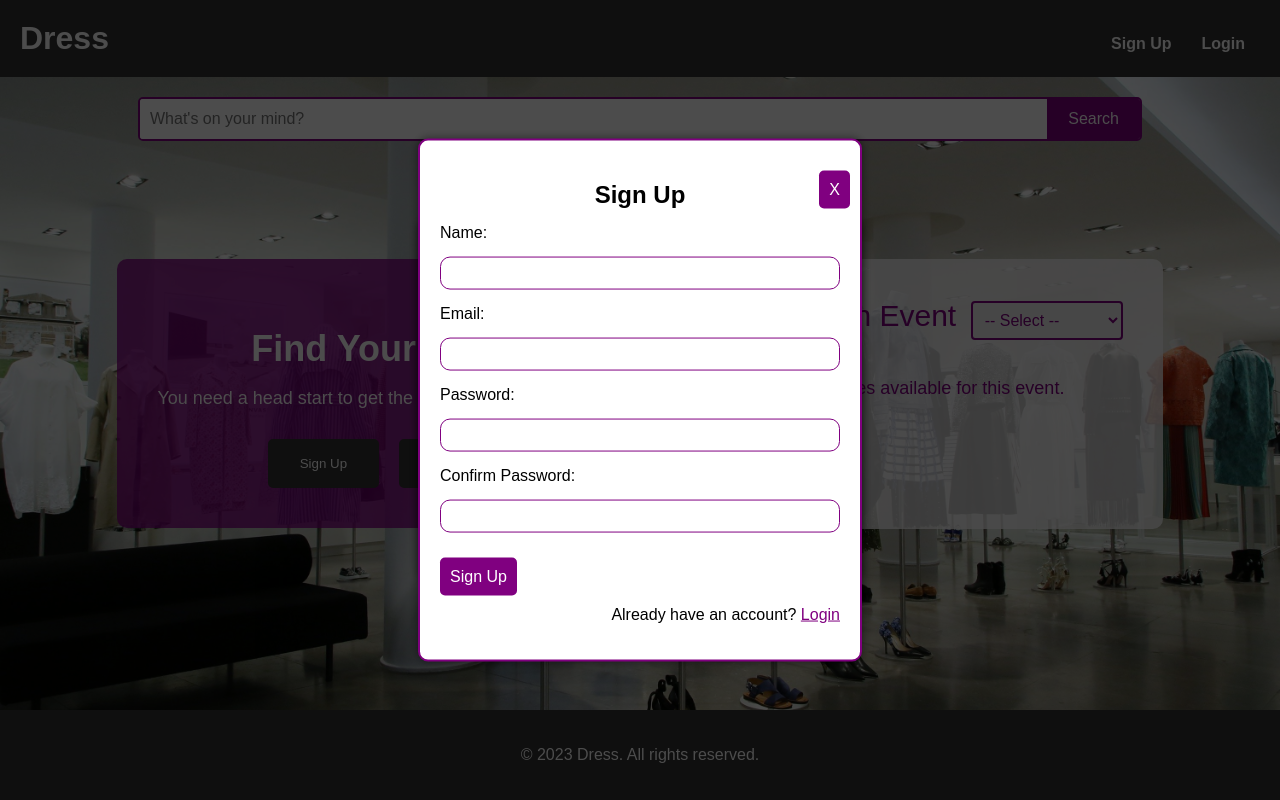
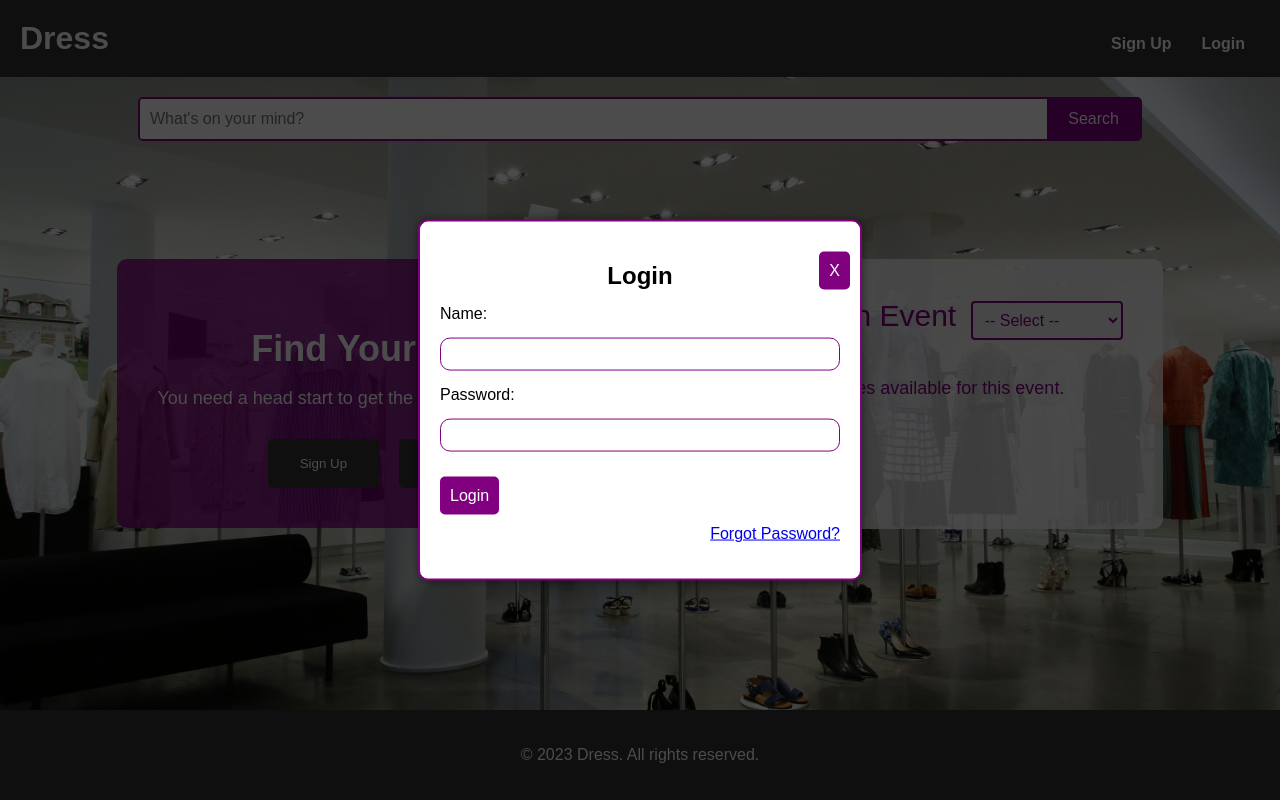
Before and after one commit to IfeBusola263/Dress_Me_Up, a plain HTML site: page web_flask/templates/index.html in a window 1280 px wide. Both pictures are taken after a click on the link "Login". Drawn offline with nearby package versions, Linux system fonts and the light colour scheme.

Commit message:
login and signup popup'

```diff
--- a/web_flask/static/scripts/catalog.js
+++ b/web_flask/static/scripts/catalog.js
@@ -44,7 +44,7 @@ function displayDress() {
         if (dressCatalog[selectedEvent]) {
             dressCatalog[selectedEvent].forEach(image => {
                 const img = $('<img>');
-                img.attr('src', '/images/' + image);
+                img.attr('src', '/static/images/' + image);
                 dressCatalogue.append(img);
             });
         noDressesMessage.hide(); // Hide the message when dresses are available
--- a/web_flask/static/scripts/form.js
+++ b/web_flask/static/scripts/form.js
@@ -1,11 +1,15 @@
 function openLoginForm() {
+    closeForm()
     document.getElementById("loginForm").style.display = "block";
     document.getElementById("overlay").style.display = "block";
+    console.log("login form loaded");
 }
 
 function openSignupForm() {
+    closeForm();
     document.getElementById("signupForm").style.display = "block";
     document.getElementById("overlay").style.display = "block";
+    console.log("signupForm loaded");
 }
 
 function closeForm() {
@@ -16,9 +20,10 @@ function closeForm() {
 
 function showLoginForm() {
     document.getElementById("signupForm").style.display = "none";
-    document.getElementById("loginForm").style.display = "block";
+    // document.getElementById("loginForm").style.display = "block";
+    openLoginForm();
+    console.log("login form loaded");
 }
-
 
 function isDescendant(parent, child) {
     var node = child.parentNode;
--- a/web_flask/templates/index.html
+++ b/web_flask/templates/index.html
@@ -55,24 +55,6 @@
 
     <!-- form overlays -->
     <div class="overlay" id="overlay">
-        <!-- Inside login form -->
-        <div class="login-form" id="loginForm">
-            <div class="close-container">
-                <button class="close-btn" onclick="closeForm()">X</button>
-            </div>
-            <h2>Login</h2>
-            <form>
-                <label for="email">Email:</label>
-                <input type="email" id="email" name="email" required>
-
-                <label for="password">Password:</label>
-                <input type="password" id="password" name="password" required>
-
-                <button type="submit">Login</button>
-            </form>
-            <p><a href="#">Forgot Password?</a></p>
-        </div>
-
         <!-- Inside signup form -->
         <div class="signup-form" id="signupForm">
             <div class="close-container">
@@ -84,10 +66,10 @@
                 <input type="text" id="name" name="name" required>
 
                 <label for="email">Email:</label>
-                <input type="email" id="email" name="email" required>
+                <input type="email" id="s-email" name="email" required>
 
                 <label for="password">Password:</label>
-                <input type="password" id="password" name="password" required>
+                <input type="password" id="s-password" name="password" required>
 
                 <label for="confirmPassword">Confirm Password:</label>
                 <input type="password" id="confirmPassword" name="confirmPassword" required>
@@ -97,7 +79,29 @@
             <p>Already have an account? <a href="#" onclick="showLoginForm()">Login</a></p>
         </div>
 
+        <!-- Inside login form -->
+        <div class="login-form" id="loginForm">
+            <div class="close-container">
+                <button class="close-btn" onclick="closeForm()">X</button>
+            </div>
+            <h2>Login</h2>
+            <form>
+                <label for="name">Name:</label>
+                <input type="text" id="l-name" name="name" required>
+
+                <label for="password">Password:</label>
+                <input type="password" id="l-password" name="password" required>
+
+                <button type="submit">Login</button>
+            </form>
+            <p><a href="#">Forgot Password?</a></p>
+        </div>
+
+
+
     </div>
+
+
 
     <footer>
         <p>&copy; 2023 Dress. All rights reserved.</p>
```
